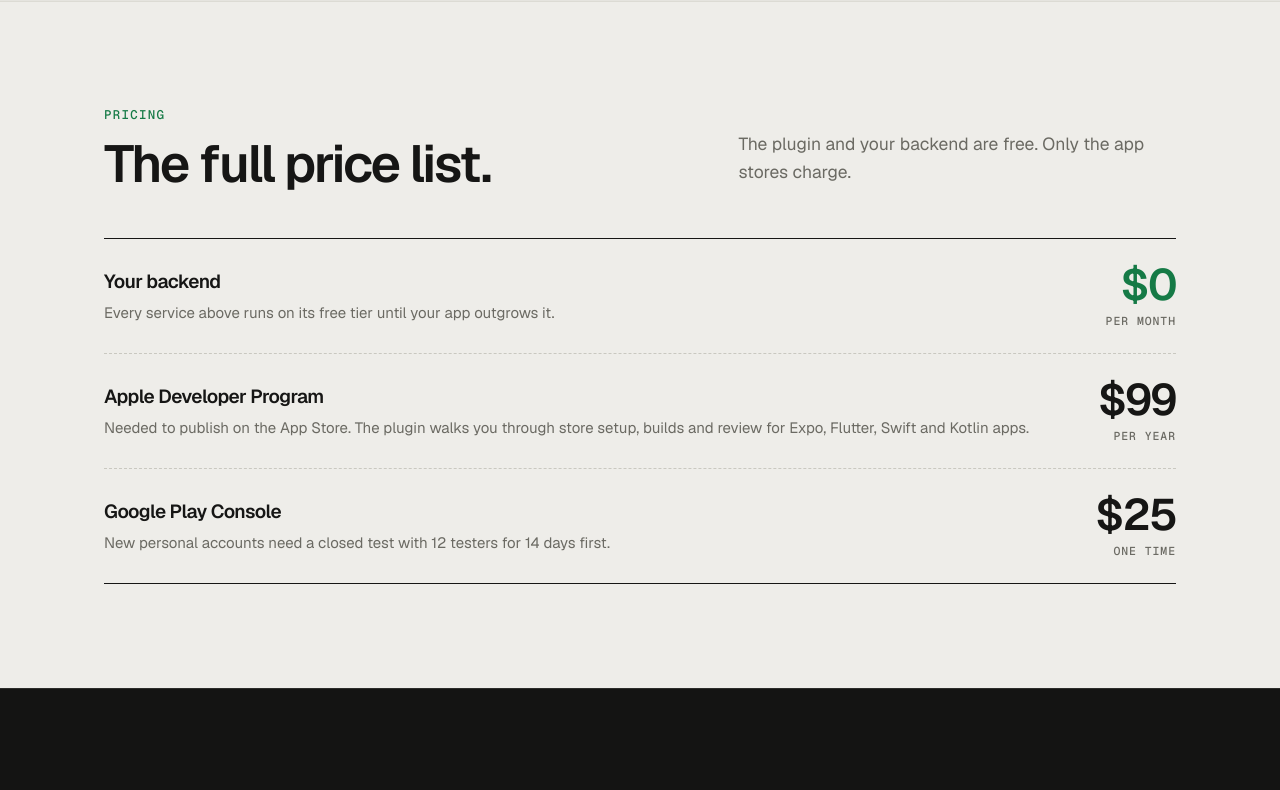
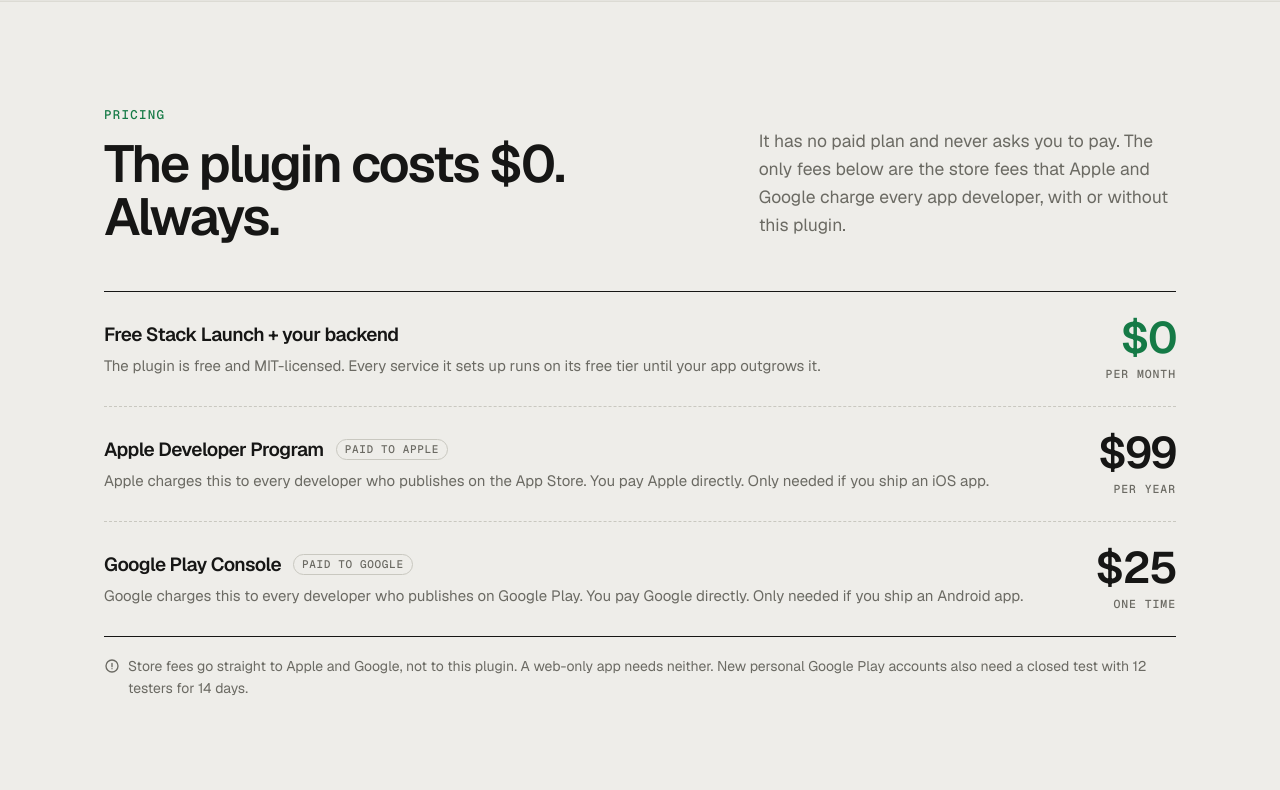
Before and after one commit to koliasyniuha/free-stack-launch, a plain HTML site: page index.html in a window 1280 px wide. Shown: the part 2940-3730 px from the top of the page. Drawn offline with nearby package versions, Linux system fonts and the light colour scheme.

Commit message:
Make clear that store fees go to Apple and Google, not the plugin
Co-Authored-By: Claude Opus 5.5 <noreply@anthropic.com>

```diff
--- a/index.html
+++ b/index.html
@@ -41,7 +41,7 @@
   "@type": "FAQPage",
   "mainEntity": [
     { "@type": "Question", "name": "Is Free Stack Launch really free?",
-      "acceptedAnswer": { "@type": "Answer", "text": "The plugin is free and MIT-licensed. Every service it sets up has a free tier. Only the app stores cost money: Apple Developer Program is $99 per year and Google Play Console is $25 once." } },
+      "acceptedAnswer": { "@type": "Answer", "text": "Yes. The plugin is free and MIT-licensed, and every service it sets up has a free tier. The plugin never charges you. If you publish a mobile app, Apple ($99 per year) and Google ($25 once) charge their own store fees to every developer. You pay them directly." } },
     { "@type": "Question", "name": "Does it need my passwords or card details?",
       "acceptedAnswer": { "@type": "Answer", "text": "No. You create the accounts and sign in yourself. Tokens go straight into your secrets manager from the terminal, never into chat." } },
     { "@type": "Question", "name": "Which apps does it work with?",
@@ -246,6 +246,9 @@
   .price-row .amt { text-align: right; font: 600 44px/1 Geist, sans-serif; letter-spacing: -0.04em; white-space: nowrap; }
   .price-row .amt small { display: block; font: 500 11.5px/1.4 "Geist Mono", monospace; color: var(--muted); letter-spacing: .08em; text-transform: uppercase; margin-top: 6px; }
   .price-row .amt.zero { color: var(--accent); }
+  .paid-to { display: inline-block; vertical-align: 3px; margin-left: 8px; font: 500 11px/1 "Geist Mono", monospace; letter-spacing: .06em; text-transform: uppercase; color: var(--muted); border: 1px solid var(--line-2); border-radius: 999px; padding: 4px 8px; }
+  .price-note { margin: 18px 0 0; font-size: 14px; color: var(--muted); display: flex; gap: 8px; align-items: flex-start; }
+  .price-note svg { flex: none; margin-top: 3px; }
 
   /* control band */
   .band { background: var(--band); color: var(--band-ink); border-block: 1px solid var(--band-line); }
@@ -499,15 +502,16 @@
       <div class="sec-head">
         <div>
           <p class="kicker">Pricing</p>
-          <h2>The full price list.</h2>
+          <h2>The plugin costs $0. Always.</h2>
         </div>
-        <p class="sec-lead">The plugin and your backend are free. Only the app stores charge.</p>
+        <p class="sec-lead">It has no paid plan and never asks you to pay. The only fees below are the store fees that Apple and Google charge every app developer, with or without this plugin.</p>
       </div>
       <div class="prices">
-        <div class="price-row"><div><h3>Your backend</h3><p>Every service above runs on its free tier until your app outgrows it.</p></div><div class="amt zero">$0<small>per month</small></div></div>
-        <div class="price-row"><div><h3>Apple Developer Program</h3><p>Needed to publish on the App Store. The plugin walks you through store setup, builds and review for Expo, Flutter, Swift and Kotlin apps.</p></div><div class="amt">$99<small>per year</small></div></div>
-        <div class="price-row"><div><h3>Google Play Console</h3><p>New personal accounts need a closed test with 12 testers for 14 days first.</p></div><div class="amt">$25<small>one time</small></div></div>
+        <div class="price-row"><div><h3>Free Stack Launch + your backend</h3><p>The plugin is free and MIT-licensed. Every service it sets up runs on its free tier until your app outgrows it.</p></div><div class="amt zero">$0<small>per month</small></div></div>
+        <div class="price-row"><div><h3>Apple Developer Program <span class="paid-to">Paid to Apple</span></h3><p>Apple charges this to every developer who publishes on the App Store. You pay Apple directly. Only needed if you ship an iOS app.</p></div><div class="amt">$99<small>per year</small></div></div>
+        <div class="price-row"><div><h3>Google Play Console <span class="paid-to">Paid to Google</span></h3><p>Google charges this to every developer who publishes on Google Play. You pay Google directly. Only needed if you ship an Android app.</p></div><div class="amt">$25<small>one time</small></div></div>
       </div>
+      <p class="price-note"><svg width="16" height="16" viewBox="0 0 24 24" fill="none" stroke="currentColor" stroke-width="2" stroke-linecap="round" aria-hidden="true"><circle cx="12" cy="12" r="9"/><path d="M12 8v5M12 16h.01"/></svg>Store fees go straight to Apple and Google, not to this plugin. A web-only app needs neither. New personal Google Play accounts also need a closed test with 12 testers for 14 days.</p>
     </div>
   </section>
 
@@ -538,7 +542,7 @@
         <p>Something else? <a href="https://github.com/koliasyniuha/free-stack-launch/issues">Open an issue on GitHub</a>.</p>
       </div>
       <div>
-        <details open><summary>Is it really free?</summary><p>The plugin is free and MIT-licensed. Every service it sets up has a free tier. Only the app stores cost money: Apple Developer Program is $99 per year and Google Play Console is $25 once. Some providers, such as Cloud Run and R2, ask for a card, and the plugin sets budget alerts there.</p></details>
+        <details open><summary>Is it really free?</summary><p>The plugin is free and MIT-licensed. Every service it sets up has a free tier. The plugin never charges you. If you publish a mobile app, Apple and Google charge their own store fees, as they do for every developer: $99 per year for the App Store and $25 once for Google Play. You pay them directly. Some providers, such as Cloud Run and R2, ask for a card, and the plugin sets budget alerts there.</p></details>
         <details><summary>Does it need my passwords or card details?</summary><p>No. You create the accounts and sign in yourself. Tokens go straight into your secrets manager from the terminal, never into chat.</p></details>
         <details><summary>Which apps does it work with?</summary><p>Any app with a backend that fits in a container, such as Node, Python or Go servers. For mobile it supports Expo / React Native, Flutter and native Swift or Kotlin apps.</p></details>
         <details><summary>What happens when I outgrow the free tiers?</summary><p>Check <code>STACK.md</code> in your repo. It lists each free limit, the sign that it is time to upgrade, and the next plan with its price.</p></details>
```
